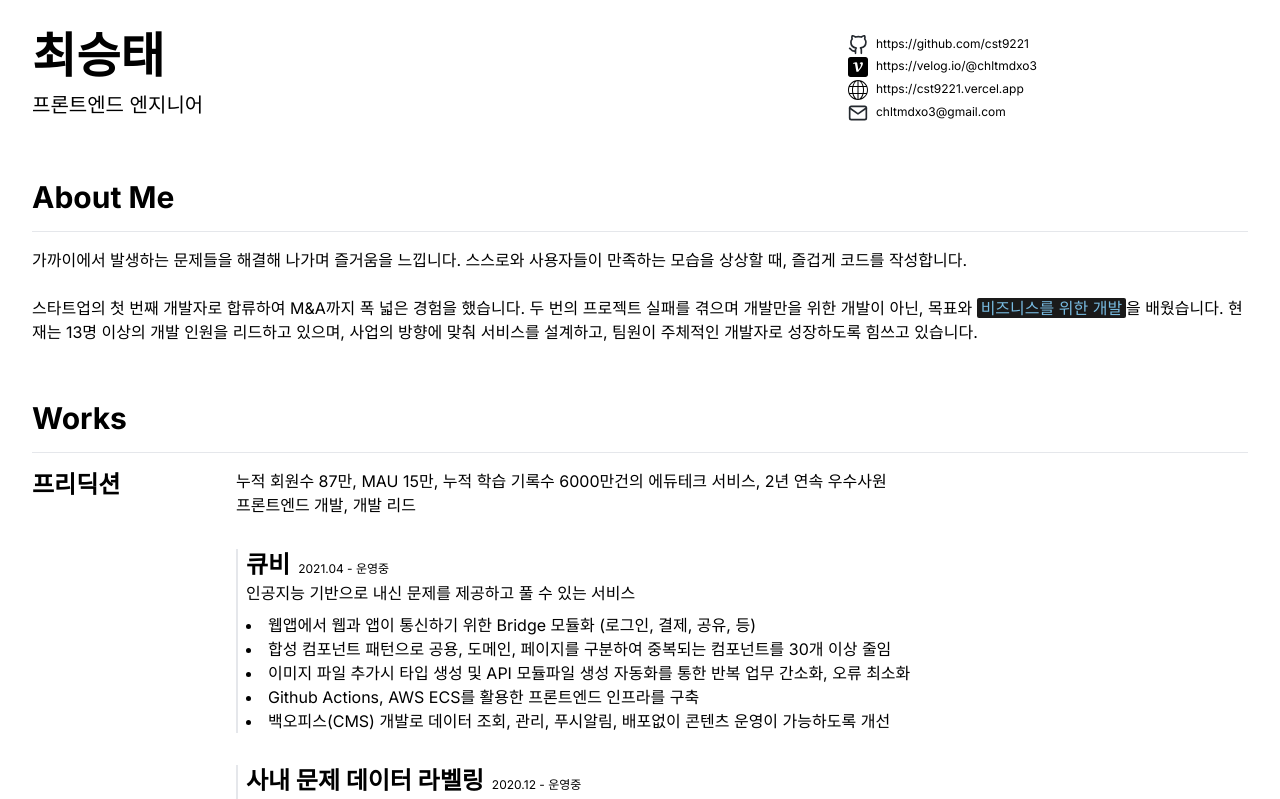
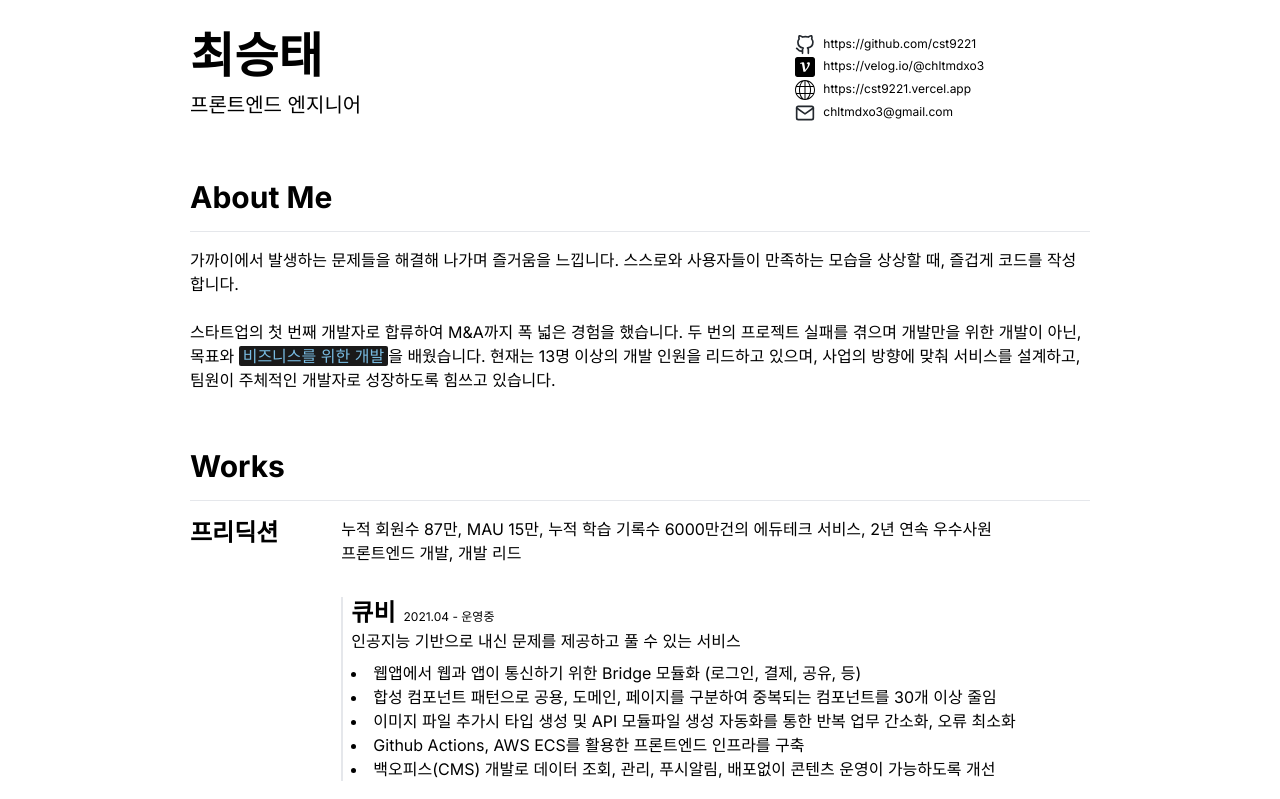
Before and after one commit to cst9221/blog, a Next.js app: page /resume in a window 1280 px wide. Shown: the top 799 px of the page. Built offline with nearby package versions, Linux system fonts and the light colour scheme; no server answers.

Commit message:
MODIFY width max size

```diff
--- a/app/_components/Layout/Main.tsx
+++ b/app/_components/Layout/Main.tsx
@@ -2,7 +2,7 @@ interface Props extends React.HtmlHTMLAttributes<HTMLElement> {}
 const Main = ({ children, ...props }: Props) => {
   return (
     <main
-      className="grid grid-cols-6 gap-2 mx-8 mt-8"
+      className="grid grid-cols-6 gap-2 w-[900px] min-[900px]:mx-auto mx-8  mt-8"
       {...props}
     >
       {children}
```
